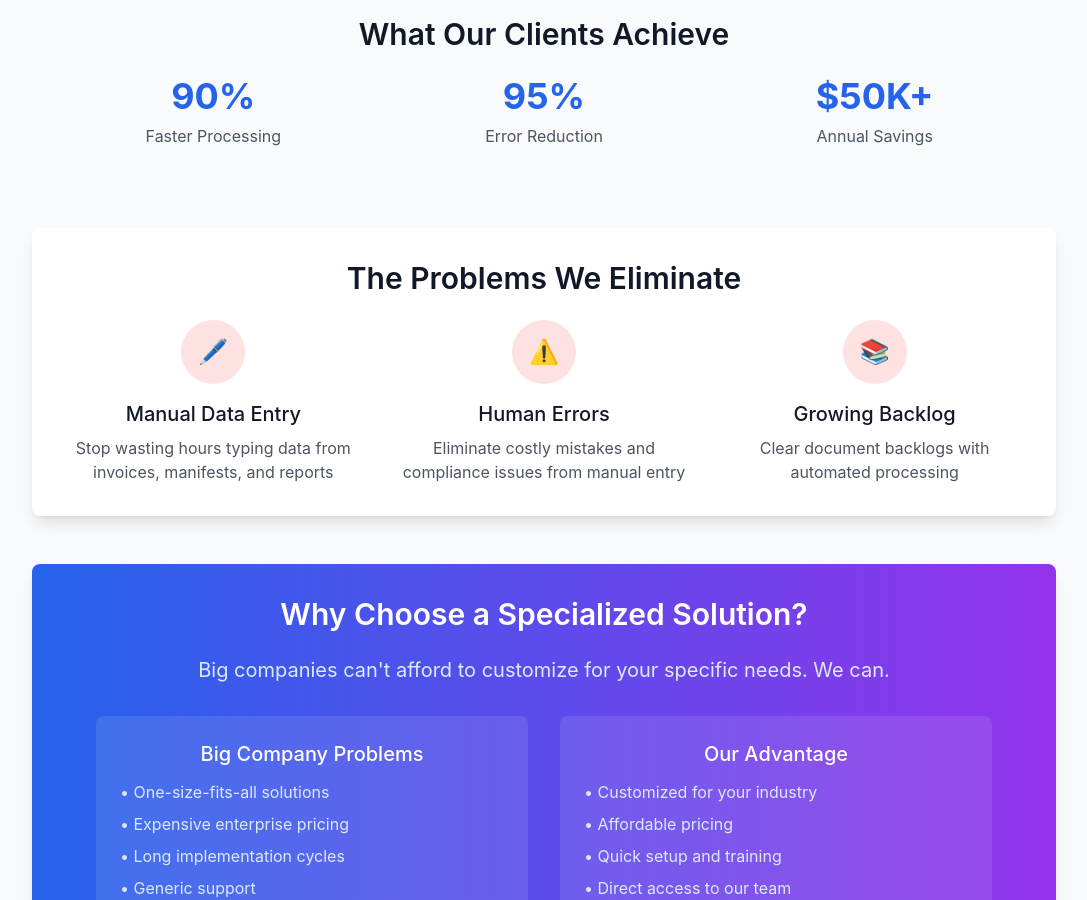
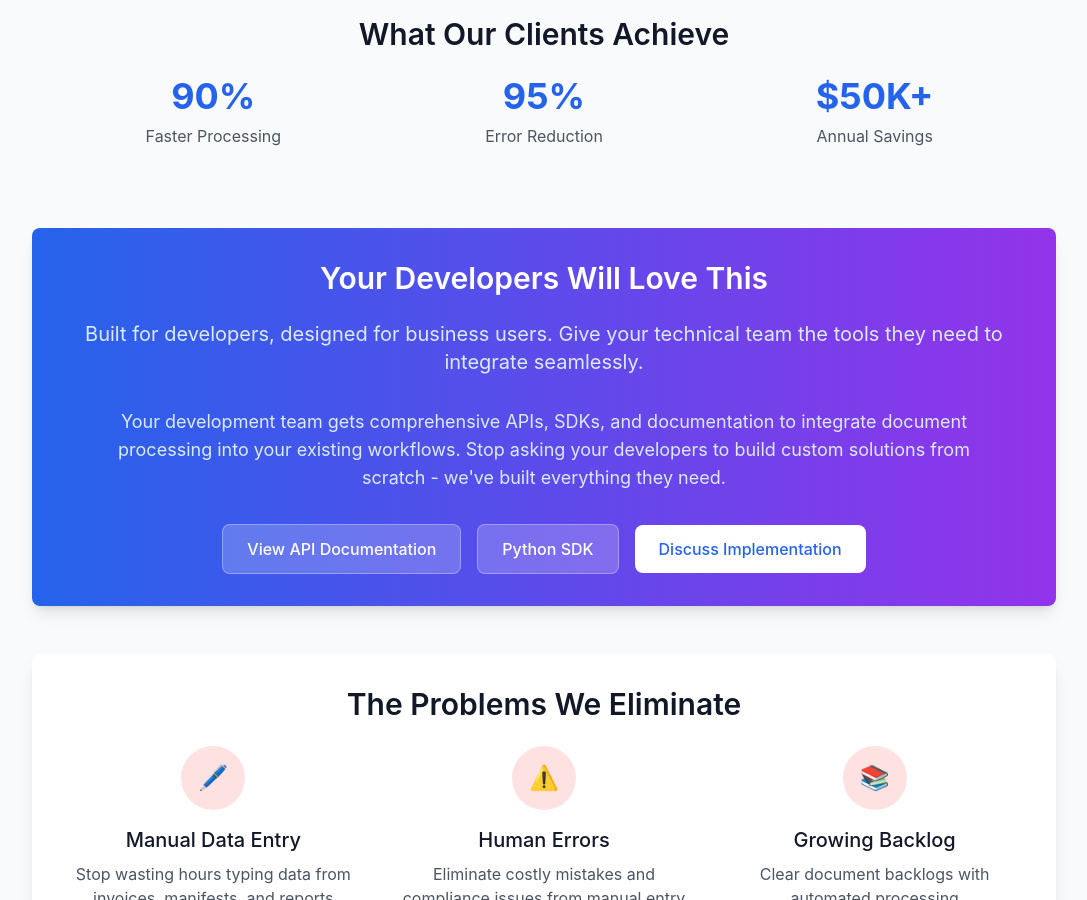
Before and after one commit to analytiq-hub/docrouter.github.io, a Jekyll site: the page built from index.md, in a window 1280 px wide and 900 px high, scrolled down 854 px. Shown: the whole window, without its empty margins (96-1183 px from the left). Built offline with Jekyll 4.4.1, drawn with Linux system fonts in a browser that asks for light colours; nearby versions of some CDN libraries.

Commit message:
Add technical audience section with blue/purple gradient
- Add 'Your Developers Will Love This' section after client achievements
- Appeal to non-technical decision-makers while highlighting dev benefits
- Include API documentation, Python SDK, and implementation discussion CTAs
- Use blue/purple gradient styling to match site theme
- Position strategically after results section for maximum impact

```diff
--- a/index.md
+++ b/index.md
@@ -50,6 +50,35 @@ title: "DocRouter - AI-Powered Document Processing"
             <div class="text-center">
                 <div class="text-4xl font-bold text-blue-600 mb-2">$50K+</div>
                 <div class="text-gray-600">Annual Savings</div>
+            </div>
+        </div>
+    </section>
+
+    <!-- Technical Excellence Section -->
+    <section class="bg-gradient-to-r from-blue-600 to-purple-600 rounded-lg shadow-lg p-8 mb-12">
+        <div class="text-center">
+            <h2 class="text-3xl font-semibold text-white mb-6">Your Developers Will Love This</h2>
+            <p class="text-xl text-blue-100 mb-8">
+                Built for developers, designed for business users. Give your technical team the tools they need to integrate seamlessly.
+            </p>
+            <div class="max-w-4xl mx-auto">
+                <p class="text-lg text-blue-100 mb-8">
+                    Your development team gets comprehensive APIs, SDKs, and documentation to integrate document processing into your existing workflows. Stop asking your developers to build custom solutions from scratch - we've built everything they need.
+                </p>
+                <div class="flex flex-col sm:flex-row gap-4 justify-center items-center">
+                    <a href="{{ '/rest-api/' | relative_url }}"
+                       class="inline-block bg-white bg-opacity-20 hover:bg-opacity-30 text-white px-6 py-3 rounded-lg font-medium transition-all duration-200 border border-white border-opacity-30">
+                        View API Documentation
+                    </a>
+                    <a href="{{ '/python-sdk/' | relative_url }}"
+                       class="inline-block bg-white bg-opacity-20 hover:bg-opacity-30 text-white px-6 py-3 rounded-lg font-medium transition-all duration-200 border border-white border-opacity-30">
+                        Python SDK
+                    </a>
+                    <a href="javascript:void(0)" onclick="openCalendly()"
+                       class="inline-block bg-white text-blue-600 hover:bg-blue-50 px-6 py-3 rounded-lg font-medium transition-all duration-200">
+                        Discuss Implementation
+                    </a>
+                </div>
             </div>
         </div>
     </section>
```
